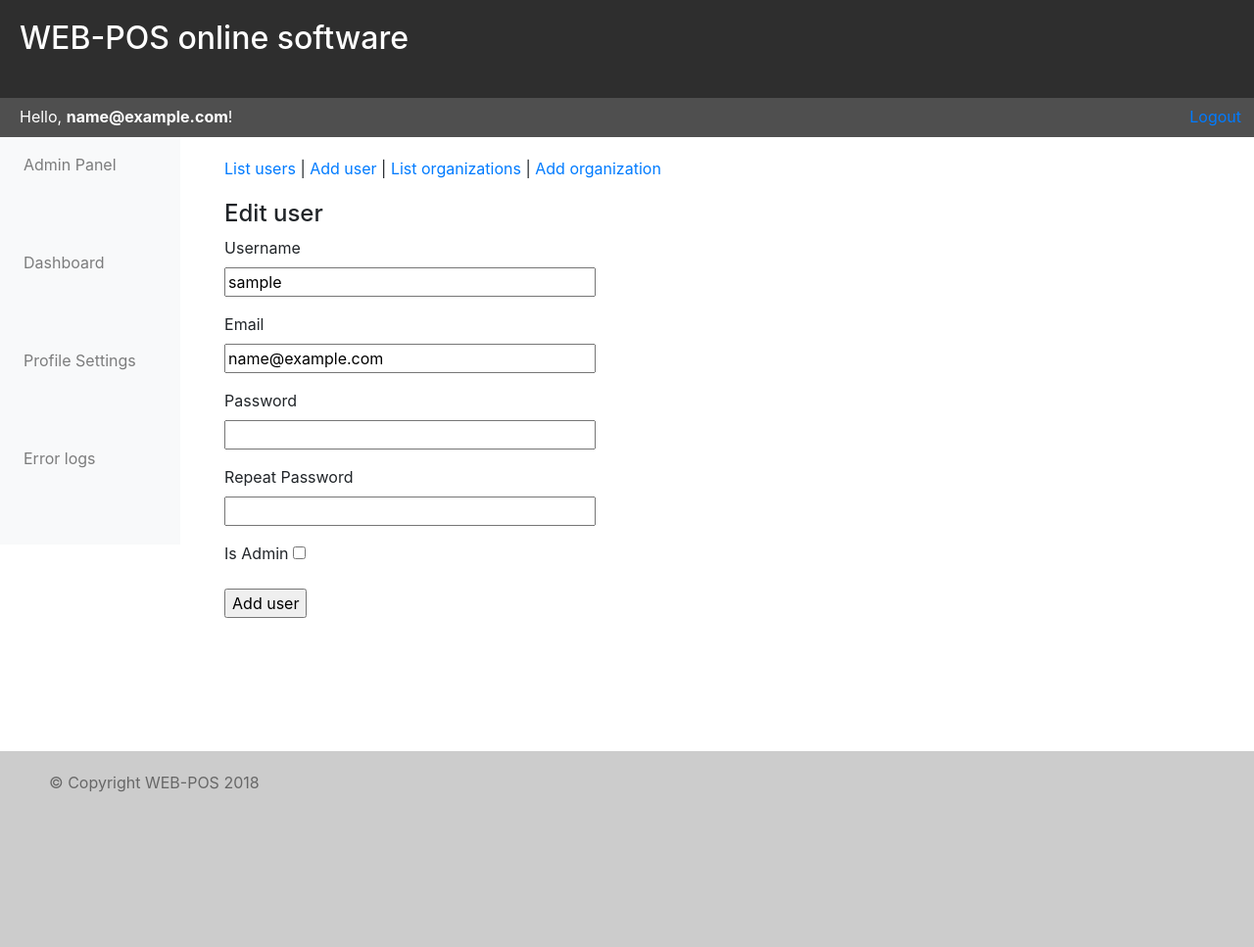
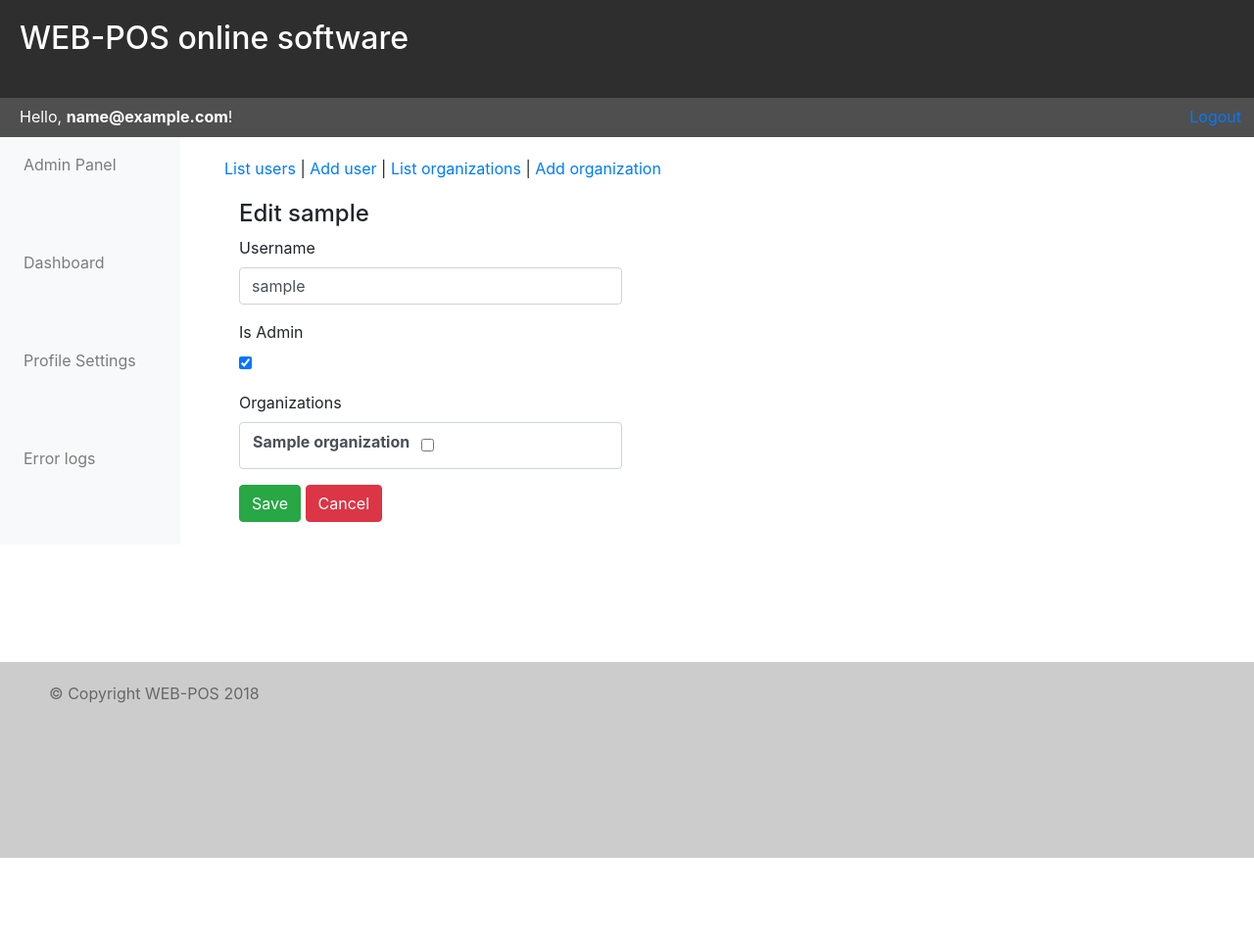
Before and after one commit to sah1l/flask-dashboard, a Flask app: page /admin_panel/edit_user/1 in a window 1280 px wide. Shown: the whole page at 98% size. After the commit the page ends 876 px from the top, so only its background shows below. Run offline with Flask 2, Linux system fonts and the light colour scheme; a user stored in the database is signed in; tables that the repository leaves empty hold one stand-in row (values such as "Sample post"); some libraries are stand-ins or nearby versions.

```diff
--- a/app/mod_admin/controllers.py
+++ b/app/mod_admin/controllers.py
@@ -21,7 +21,9 @@ def check_authenticated_user():
     else:
         if not current_user.is_admin:  # user is not admin
             flash("You don't have admin rights to view this page!")
-            return redirect(url_for("stats.show_today"))
+            org_id = current_user.organizations[0].id
+            print(org_id)
+            return redirect(url_for("stats.show_today", org_id=org_id))
 
 
 @mod_admin.route("/", methods=["GET"])
@@ -37,7 +39,6 @@ def add_user():
     session = session_maker()
     form = UserCreateForm()
     orgs = session.query(Organization).all()
-    # empty_choice = [(0, " " * 10)]
     form.organizations.choices = [(org.id, org.name) for org in orgs]
 
     if form.validate_on_submit():
@@ -66,24 +67,28 @@ def edit_user(user_id):
     form = UserCreateForm()
     session = session_maker()
     user = session.query(User).filter_by(id=user_id).first()
+    orgs = session.query(Organization).all()
+    form.organizations.choices = [(org.id, org.name) for org in orgs]
 
-    if request.method == "GET":
+    if form.validate_on_submit():
+        user.username=form.username.data
+        # user.email=form.email.data
+        # user.set_password(form.password.data)
+        user.is_admin = form.is_admin.data
+        # user.organization = form.organization.data
+        orgs = []
+
+        for org_id in form.organizations.data:
+            org = session.query(Organization).filter_by(id=org_id).first()
+            orgs.append(org)
+
+        user.organizations = orgs
+        # session.add(user)
+        session.commit()
         session.close()
-        return render_template("admin_panel/edit_user.html", form=form, user=user)
+        return redirect(url_for("admin.show_panel"))
 
-    else:
-        if form.validate_on_submit():
-            user.username=form.username.data
-            user.email=form.email.data
-            user.set_password(form.password.data)
-            user.is_admin = form.is_admin.data
-            user.organization = form.organization.data
-            session.add(user)
-            session.commit()
-            session.close()
-            return redirect(url_for("admin.show_panel"))
-        else:
-            return render_template("admin_panel/edit_user.html", form=form, user=user)
+    return render_template("admin_panel/edit_user.html", form=form, user=user)
 
 
 @mod_admin.route("/delete_user/<user_id>", methods=["GET", "POST"])
--- a/app/mod_admin/forms.py
+++ b/app/mod_admin/forms.py
@@ -23,7 +23,7 @@ class UserCreateForm(FlaskForm):
     # organizations = QuerySelectField(query_factory=Organization.objects.all,
     #                                  get_pk=lambda u: u.id,
     #                                  get_label=lambda u: u.username)
-    submit = SubmitField('Add user')
+    submit = SubmitField('Save')
 
     def __init__(self, *args, **kwargs):
         FlaskForm.__init__(self, *args, **kwargs)
@@ -54,7 +54,7 @@ class OrgCreateForm(FlaskForm):
                                 widget=widgets.TableWidget(with_table_tag=True),
                                 option_widget=widgets.CheckboxInput(),
                                 coerce=int)
-    submit = SubmitField('Add organization')
+    submit = SubmitField('Save')
 
     def __init__(self, *args, **kwargs):
         FlaskForm.__init__(self, *args, **kwargs)
--- a/app/routes.py
+++ b/app/routes.py
@@ -6,7 +6,4 @@ from app import app
 
 @app.route('/')
 def index():
-    if current_user.is_authenticated:
-        return redirect(url_for('stats.show_today'))
-
     return redirect(url_for("auth.login"))
--- a/app/templates/admin_panel/edit_user.html
+++ b/app/templates/admin_panel/edit_user.html
@@ -1,43 +1,53 @@
 {% extends "admin_panel/base.html" %}
 
 {% block content %}
-<div class="add-user-block col-lg-12">
-    <h4>Edit user</h4>
-    <form action="" method="post">
+    <div class="add-record-block col-lg-12">
+        <h4>Edit {{ user.username }}</h4>
+        <form action="" method="post" class="form-horizontal" role="form">
             {{ form.hidden_tag() }}
-        <p>
-            {{ form.username.label }}<br>
-            {{ form.username(size=32, value=user.username) }}<br>
+            <div class="form-group">
+                {{ form.username.label(class="col-lg-2") }}
+                <div class="col-lg-5">{{ form.username(size=32, class="form-control", value=user.username) }}</div>
                 {% for error in form.username.errors %}
                     <span class="error">{{ error }}</span>
                 {% endfor %}
-        </p>
-        <p>
-            {{ form.email.label }}<br>
-            {{ form.email(size=32, value=user.email) }}<br>
-            {% for error in form.email.errors %}
+            </div>
+{#            <div class="form-group">#}
+{#                {{ form.email.label(class="col-lg-2") }}#}
+{#                <div class="col-lg-5">{{ form.email(size=32, class="form-control", value=user.email) }}</div>#}
+{#                {% for error in form.email.errors %}#}
+{#                    <span class="error">{{ error }}</span>#}
+{#                {% endfor %}#}
+{#            </div>#}
+{#            <div class="form-group">#}
+{#                {{ form.password.label(class="col-lg-2") }}#}
+{#                <div class="col-lg-5">{{ form.password(size=32, class="form-control") }}</div>#}
+{#                {% for error in form.password.errors %}#}
+{#                    <span class="error">{{ error }}</span>#}
+{#                {% endfor %}#}
+{#            </div>#}
+{#            <div class="form-group">#}
+{#                {{ form.password2.label(class="col-lg-2") }}#}
+{#                <div class="col-lg-5">{{ form.password2(size=32, class="form-control") }}</div>#}
+{#                {% for error in form.password2.errors %}#}
+{#                    <span class="error">{{ error }}</span>#}
+{#                {% endfor %}#}
+{#            </div>#}
+            <div class="form-group">
+                {{ form.is_admin.label(class="col-lg-2") }}
+                <div class="col-lg-5" id="is_admin">{{ form.is_admin(checked=user.is_admin) }}</div>
+            </div>
+            <div class="form-group">
+                {{ form.organizations.label(class="col-lg-2") }}
+                <div class="col-lg-5">{{ form.organizations(class="form-control") }}</div>
+                {% for error in form.organizations.errors %}
                     <span class="error">{{ error }}</span>
                 {% endfor %}
-        </p>
-        <p>
-            {{ form.password.label }}<br>
-            {{ form.password(size=32) }}<br>
-            {% for error in form.password.errors %}
-            <span class="error">{{ error }}</span>
-            {% endfor %}
-        </p>
-        <p>
-            {{ form.password2.label }}<br>
-            {{ form.password2(size=32) }}<br>
-            {% for error in form.password2.errors %}
-            <span class="error">{{ error }}</span>
-            {% endfor %}
-        </p>
-        <p>
-            {{ form.is_admin.label }}
-            {{ form.is_admin() }}
-        </p>
-        <p>{{ form.submit() }}</p>
+            </div>
+            <div class="submit-panel">
+                {{ form.submit(class="btn btn-success") }}
+                <a class="btn btn-danger" href="{{ url_for("admin.show_panel") }}">Cancel</a>
+            </div>
         </form>
     </div>
 {% endblock %}
```
Also changed, not shown: app/mod_auth/controllers.py (+11 -3 lines). Lines whose indentation alone changed are shown as unchanged.
